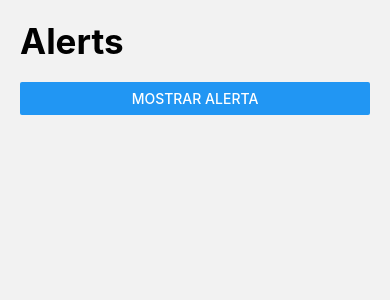
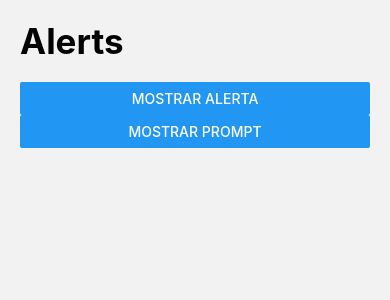
Before and after one commit to TonatiuhV/RNComponents, a React Native app: screen /AlertScreen in a window 390 px wide. Shown: the top 300 px of the page. Built offline with nearby package versions, Linux system fonts and the light colour scheme.

Commit message:
Prompt solo Funciona IOS

```diff
--- a/src/screens/AlertScreen.tsx
+++ b/src/screens/AlertScreen.tsx
@@ -22,10 +22,24 @@ export const AlertScreen = () => {
       },
     );
   };
+
+  const showPrompt = () => {
+    Alert.prompt(
+      '¿Está seguro?',
+      'Esta acción no se puede revertir',
+      (valor: string) => console.log('Info: ' + valor),
+      'secure-text', // Tipo de testo tambien esta los input login (user,password)
+      '', // Default Value
+      'numeric', //
+    );
+  };
+
   return (
     <View style={appStyles.globalMargin}>
       <HeaderTitle title="Alerts" />
       <Button title="Mostrar Alerta" onPress={showAlert} />
+      {/* Solo funciona n IOS */}
+      <Button title="Mostrar Prompt" onPress={showPrompt} />
     </View>
   );
 };
```
